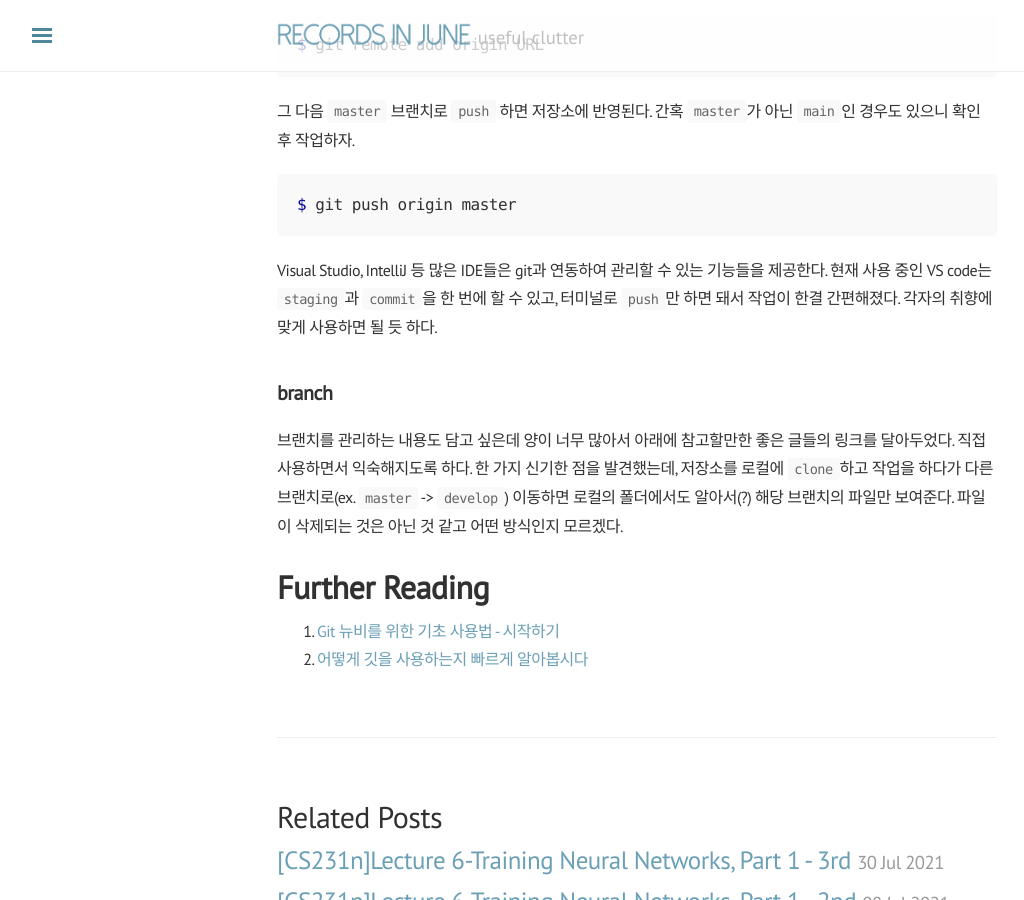
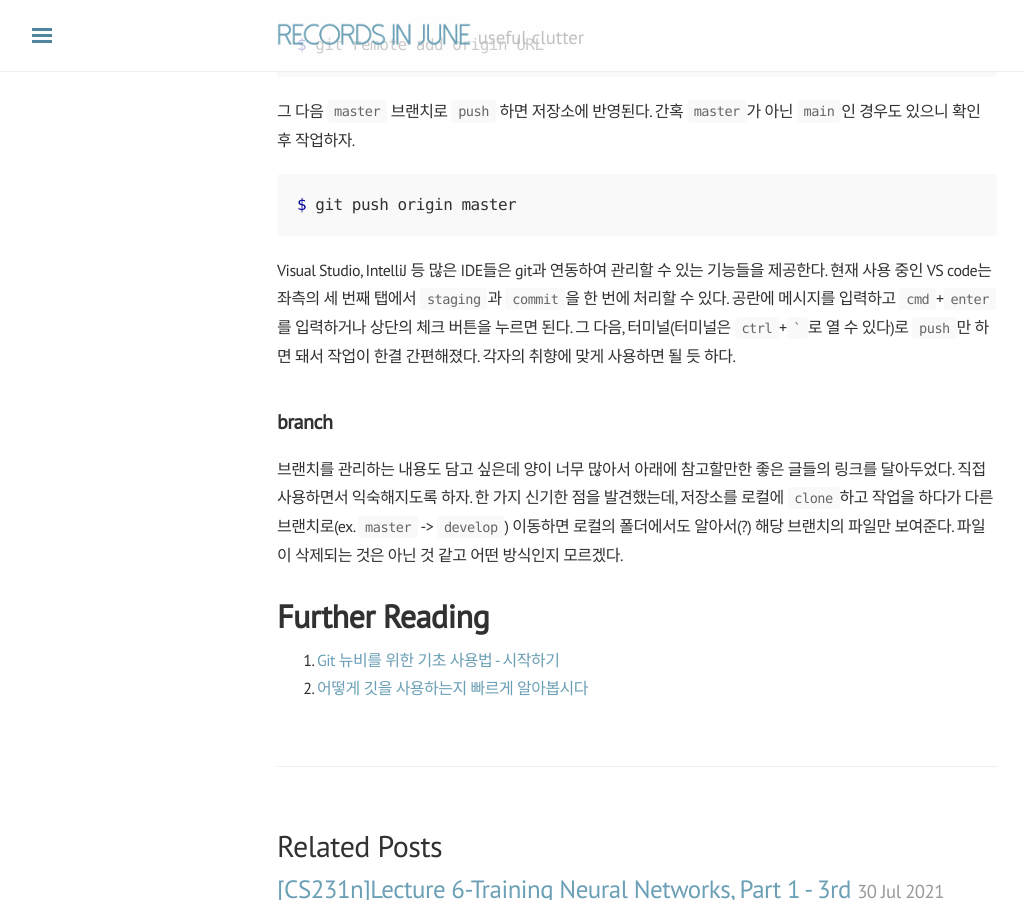
Before and after one commit to j0shuajun/j0shuajun.github.io, a Jekyll site: the page built from _posts/2021-09-10-how-to-use-git.md, in a window 1280 px wide and 900 px high, scrolled down 2438 px. Shown: the whole window, without its empty margins (3-1027 px from the left). Built offline with Jekyll 4.4.1, drawn with Linux system fonts in a browser that asks for light colours; nearby versions of some CDN libraries; comment, search, counter and statistics services are not loaded; some of the changed lines change nothing that is shown; some of the changed text lies outside the part shown.

Commit message:
minor fixed

````diff
--- a/_posts/2021-09-10-how-to-use-git.md
+++ b/_posts/2021-09-10-how-to-use-git.md
@@ -13,7 +13,7 @@
 
 > 저장소(repository) `clone`or `pull` -> 코드 생성 및 수정 -> 변경사항 `staging` -> `commit` -> `push`
 
-로컬 컴퓨터에서 git을 사용하려면 먼저 git을 설치해야 한다. Mac OS의 경우, 터미널에서 `git status`만 입력해도 설치가 안 되어 있다면 알아서 git을 설치한다. 그리고 여러 저장소(repository)에 `commit`하는 사용자가 누구인지를 알려줘야 하기 때문에 사용자 정보를 설정해야 한다. 해당 명령어는 아래와 같다. 수정하기 어려우니까 잘 입력하자.
+로컬 컴퓨터에서 git을 사용하려면 먼저 git을 설치해야 한다. Mac OS의 경우, 터미널에서 `git status`만 입력해도 git이 설치가 안 되어 있다면 알아서 git을 설치한다. 그리고 여러 저장소(repository)에 `commit`하는 사용자가 누구인지를 알려줘야 하기 때문에 사용자 정보를 설정해야 한다. 해당 명령어는 아래와 같다. 수정하기 어려우니까 잘 입력하자.
 
 ```
 $ git config --global user.name yourname
@@ -37,13 +37,13 @@
 $ git clone URL
 ```
 
-이미 이전에 `clone` 했다면 다음의 명령어로 업데이트만 하면 된다. 참고로 `clone` 되어 있는 폴더를 살펴보면 .git 파일이 있다. 그래서 매번 `clone` 할 필요가 없다.
+이미 이전에 `clone` 했다면 다음의 명령어로 업데이트만 하면 된다. 참고로 `clone` 되어 있는 폴더를 살펴보면 .git 파일이 숨어 있다. 그래서 매번 `clone` 할 필요가 없다.
 
 ```terminal
-$ git pull URL
+$ git pull origin master
 ```
 
-주의할 점은, `pull` 하지 않고 변경사항을 `push`하면 버젼이 맞지 않아 에러가 발생한다. 그러니 꼭 `pull` 부터 하자. 참고로 `pull`=`fetch`+`merge`이다. `fetch`는 repository의 변경사항을 가져오기만 하는 것이기 때문에 `merge`하기 전까지는 로컬에 아무런 변화가 없다. 여기까지 완료되었다면 저장소의 파일을 가지고 로컬에서 작업하면 된다. 별다른 명령어가 필요하지 않다.
+주의할 점은 `pull` 하지 않고 변경사항을 `push`하면 버전이 맞지 않아 에러가 발생한다. 그러니 꼭 `pull` 부터 하자. 참고로 `pull`=`fetch`+`merge`이다. `fetch`는 repository의 변경사항을 가져오기만 하는 것이기 때문에 `merge`하기 전까지는 로컬에 아무런 변화가 없다. 여기까지 완료되었다면 저장소의 파일을 가지고 로컬에서 작업하면 된다. 별다른 명령어가 필요하지 않다.
 
 
 ## staging
@@ -84,10 +84,10 @@
 $ git push origin master
 ```
 
-Visual Studio, IntelliJ 등 많은 IDE들은 git과 연동하여 관리할 수 있는 기능들을 제공한다. 현재 사용 중인 VS code는 `staging`과 `commit`을 한 번에 할 수 있고, 터미널로 `push`만 하면 돼서 작업이 한결 간편해졌다. 각자의 취향에 맞게 사용하면 될 듯 하다.
+Visual Studio, IntelliJ 등 많은 IDE들은 git과 연동하여 관리할 수 있는 기능들을 제공한다. 현재 사용 중인 VS code는 좌측의 세 번째 탭에서 `staging`과 `commit`을 한 번에 처리할 수 있다. 공란에 메시지를 입력하고 `cmd`+`enter`를 입력하거나 상단의 체크 버튼을 누르면 된다. 그 다음, 터미널(터미널은 `ctrl`+``` ` ```로 열 수 있다)로 `push`만 하면 돼서 작업이 한결 간편해졌다. 각자의 취향에 맞게 사용하면 될 듯 하다.
 
 ## branch
-브랜치를 관리하는 내용도 담고 싶은데 양이 너무 많아서 아래에 참고할만한 좋은 글들의 링크를 달아두었다. 직접 사용하면서 익숙해지도록 하다. 한 가지 신기한 점을 발견했는데, 저장소를 로컬에 `clone`하고 작업을 하다가 다른 브랜치로(ex. `master` -> `develop`) 이동하면 로컬의 폴더에서도 알아서(?) 해당 브랜치의 파일만 보여준다. 파일이 삭제되는 것은 아닌 것 같고 어떤 방식인지 모르겠다.
+브랜치를 관리하는 내용도 담고 싶은데 양이 너무 많아서 아래에 참고할만한 좋은 글들의 링크를 달아두었다. 직접 사용하면서 익숙해지도록 하자. 한 가지 신기한 점을 발견했는데, 저장소를 로컬에 `clone`하고 작업을 하다가 다른 브랜치로(ex. `master` -> `develop`) 이동하면 로컬의 폴더에서도 알아서(?) 해당 브랜치의 파일만 보여준다. 파일이 삭제되는 것은 아닌 것 같고 어떤 방식인지 모르겠다.
 
 
 
````
